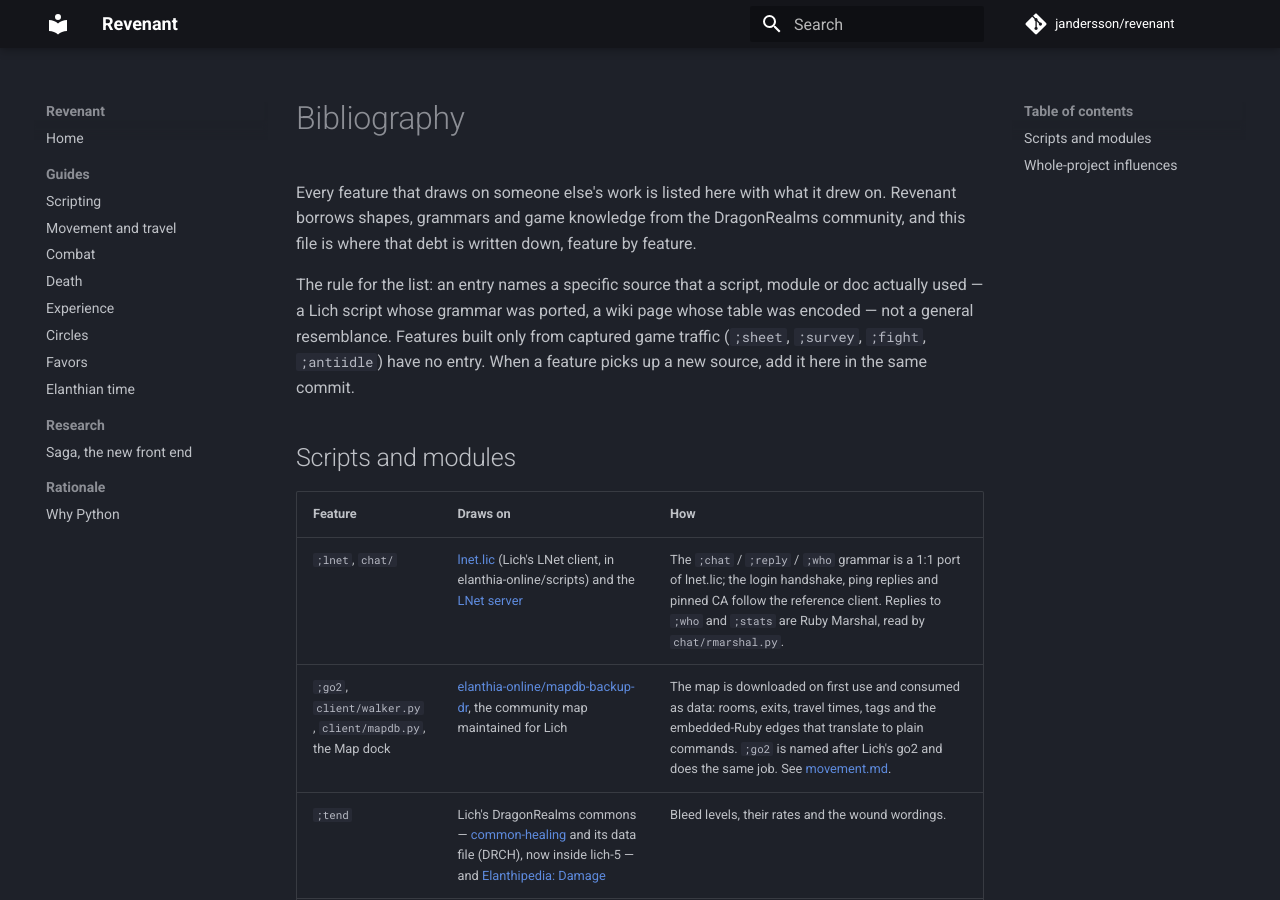
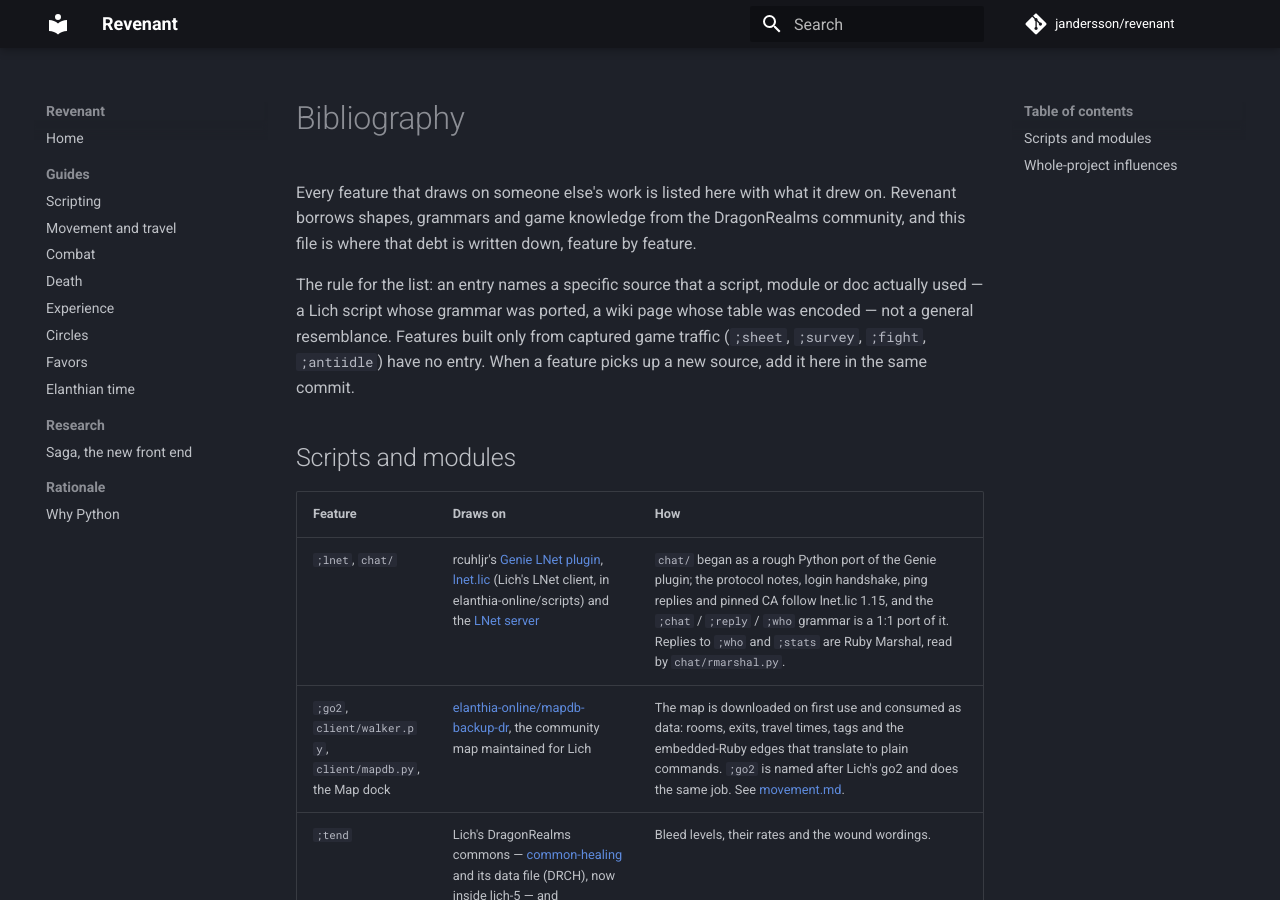
Before and after one commit to jandersson/revenant, an MkDocs documentation site: the page built from docs/bibliography.md, in a window 1280 px wide and 900 px high. Built offline with MkDocs 1.6.1 and Material for MkDocs 9.7.7, drawn with Linux system fonts in a browser that asks for light colours; comment, search, counter and statistics services are not loaded.

Commit message:
docs(bibliography): credit rcuhljr's Genie LNet plugin for chat/
The module docstring and README have named it as the original
inspiration all along; the bibliography row had only lnet.lic.

Co-Authored-By: Claude Fable 5.1 <noreply@anthropic.com>

```diff
--- a/docs/bibliography.md
+++ b/docs/bibliography.md
@@ -8,7 +8,7 @@ The rule for the list: an entry names a specific source that a script, module or
 
 | Feature | Draws on | How |
 |---|---|---|
-| `;lnet`, `chat/` | [lnet.lic](https://github.com/elanthia-online/scripts/blob/master/scripts/lnet.lic) (Lich's LNet client, in elanthia-online/scripts) and the [LNet server](https://lnet.lichproject.org) | The `;chat` / `;reply` / `;who` grammar is a 1:1 port of lnet.lic; the login handshake, ping replies and pinned CA follow the reference client. Replies to `;who` and `;stats` are Ruby Marshal, read by `chat/rmarshal.py`. |
+| `;lnet`, `chat/` | rcuhljr's [Genie LNet plugin](https://github.com/rcuhljr/genie-lnet-plugin/), [lnet.lic](https://github.com/elanthia-online/scripts/blob/master/scripts/lnet.lic) (Lich's LNet client, in elanthia-online/scripts) and the [LNet server](https://lnet.lichproject.org) | `chat/` began as a rough Python port of the Genie plugin; the protocol notes, login handshake, ping replies and pinned CA follow lnet.lic 1.15, and the `;chat` / `;reply` / `;who` grammar is a 1:1 port of it. Replies to `;who` and `;stats` are Ruby Marshal, read by `chat/rmarshal.py`. |
 | `;go2`, `client/walker.py`, `client/mapdb.py`, the Map dock | [elanthia-online/mapdb-backup-dr](https://github.com/elanthia-online/mapdb-backup-dr), the community map maintained for Lich | The map is downloaded on first use and consumed as data: rooms, exits, travel times, tags and the embedded-Ruby edges that translate to plain commands. `;go2` is named after Lich's go2 and does the same job. See [movement.md](movement.md). |
 | `;tend` | Lich's DragonRealms commons — [common-healing](https://github.com/elanthia-online/lich-5/tree/main/lib/dragonrealms/commons) and its data file (DRCH), now inside lich-5 — and [Elanthipedia: Damage](https://elanthipedia.play.net/Damage#Bleeding_Levels) | Bleed levels, their rates and the wound wordings. |
 | `;wealth` | Lich's DragonRealms commons — [common-money](https://github.com/elanthia-online/lich-5/tree/main/lib/dragonrealms/commons), now inside lich-5 | The balance-statement grammar ("1 platinum, 3 gold …") and the currency table. |
```
